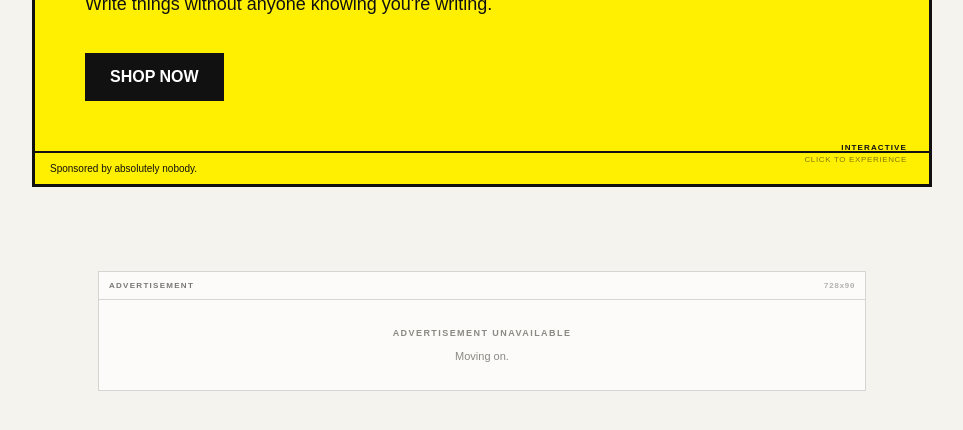
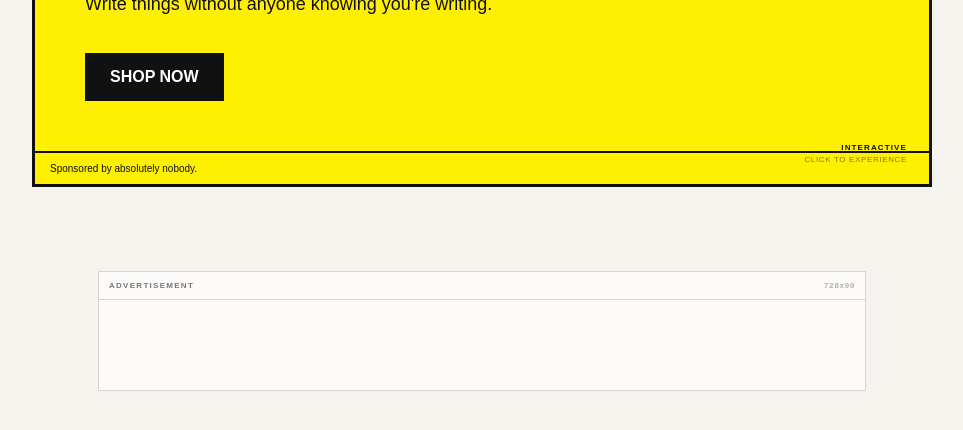
Before and after one commit to extonz/AdsParadise, a Next.js app: page / in a window 1280 px wide. Shown: the part 2208-2638 px from the top of the page, without its empty margins (158-1121 px from the left). Built offline with nearby package versions, Linux system fonts and the light colour scheme.

Commit message:
Fix real ad rendering with isolated iframe mounts

```diff
--- a/app/components/ads/RealAd.tsx
+++ b/app/components/ads/RealAd.tsx
@@ -1,6 +1,6 @@
 "use client";
 
-import { useEffect, useRef, useState } from "react";
+import { useMemo } from "react";
 
 type RealAdSize = "320x50" | "468x60" | "728x90" | "300x250";
 
@@ -31,123 +31,52 @@ const AD_CONFIG = {
   },
 } as const;
 
-let adsterraQueue: Promise<void> = Promise.resolve();
-
-function loadAdsterra(
-  mount: HTMLDivElement,
+function buildAdDocument(
   key: string,
   width: number,
   height: number,
 ) {
-  adsterraQueue = adsterraQueue.then(
-    () =>
-      new Promise<void>((resolve) => {
-        if (!mount.isConnected) {
-          resolve();
-          return;
-        }
-
-        mount.replaceChildren();
-
-        const optionsScript = document.createElement("script");
-        optionsScript.type = "text/javascript";
-        optionsScript.text = `window.atOptions = {
-  key: '${key}',
-  format: 'iframe',
-  height: ${height},
-  width: ${width},
-  params: {}
-};`;
-
-        const invokeScript = document.createElement("script");
-        invokeScript.type = "text/javascript";
-        invokeScript.async = false;
-        invokeScript.src =
-          `https://www.highperformanceformat.com/${key}/invoke.js`;
-
-        const finish = () => {
-          window.clearTimeout(timeout);
-          invokeScript.removeEventListener("load", finish);
-          invokeScript.removeEventListener("error", finish);
-          resolve();
-        };
-
-        const timeout = window.setTimeout(finish, 9000);
-
-        invokeScript.addEventListener("load", finish, { once: true });
-        invokeScript.addEventListener("error", finish, { once: true });
-
-        mount.append(optionsScript, invokeScript);
-      }),
-  );
-
-  return adsterraQueue;
+  return `<!doctype html>
+<html>
+<head>
+<meta charset="utf-8">
+<meta name="viewport" content="width=${width}, initial-scale=1">
+<style>
+html,body{margin:0;padding:0;width:100%;height:100%;overflow:hidden;background:transparent}
+body{display:flex;align-items:center;justify-content:center}
+</style>
+</head>
+<body>
+<script>
+var atOptions={
+  'key':'${key}',
+  'format':'iframe',
+  'height':${height},
+  'width':${width},
+  'params':{}
+};
+</script>
+<script src="https://www.highperformanceformat.com/${key}/invoke.js"></script>
+</body>
+</html>`;
 }
 
 export default function RealAd({ size }: RealAdProps) {
-  const mountRef = useRef<HTMLDivElement>(null);
-  const countedRef = useRef(false);
-  const [loaded, setLoaded] = useState(false);
-  const [failed, setFailed] = useState(false);
   const config = AD_CONFIG[size];
 
-  useEffect(() => {
-    const mount = mountRef.current;
-    if (!mount) return;
-
-    let cancelled = false;
-    countedRef.current = false;
-    setLoaded(false);
-    setFailed(false);
-
-    loadAdsterra(
-      mount,
-      config.key,
-      config.width,
-      config.height,
-    ).then(() => {
-      if (cancelled || !mount.isConnected) return;
-
-      const hasIframe = Boolean(mount.querySelector("iframe"));
-
-      setLoaded(hasIframe);
-      setFailed(!hasIframe);
-    });
-
-    return () => {
-      cancelled = true;
-    };
-  }, [config.height, config.key, config.width]);
-
-  useEffect(() => {
-    const mount = mountRef.current;
-    if (!mount) return;
-
-    const observer = new IntersectionObserver(
-      ([entry]) => {
-        const hasRealAd = Boolean(mount.querySelector("iframe"));
-
-        if (
-          entry.isIntersecting &&
-          hasRealAd &&
-          !countedRef.current
-        ) {
-          countedRef.current = true;
-          window.dispatchEvent(new Event("ad-seen"));
-        }
-      },
-      { threshold: 0.5 },
-    );
-
-    observer.observe(mount);
-    return () => observer.disconnect();
-  }, []);
+  const srcDoc = useMemo(
+    () =>
+      buildAdDocument(
+        config.key,
+        config.width,
+        config.height,
+      ),
+    [config.key, config.width, config.height],
+  );
 
   return (
     <section
-      className={`real-ad real-ad-${size}${
-        loaded ? " is-loaded" : ""
-      }${failed ? " is-failed" : ""}`}
+      className={`real-ad real-ad-${size}`}
       aria-label="Advertisement"
     >
       <div className="real-ad-label">
@@ -156,26 +85,16 @@ export default function RealAd({ size }: RealAdProps) {
       </div>
 
       <div className="real-ad-content">
-        <div
-          ref={mountRef}
-          className="real-ad-mount"
-          aria-hidden="true"
+        <iframe
+          title={`Advertisement ${size}`}
+          srcDoc={srcDoc}
+          width={config.width}
+          height={config.height}
+          loading="lazy"
+          scrolling="no"
+          frameBorder="0"
+          sandbox="allow-scripts allow-popups allow-popups-to-escape-sandbox allow-forms allow-same-origin"
         />
-
-        {!loaded && !failed && (
-          <div className="real-ad-loading" aria-hidden="true">
-            <span />
-            <span />
-            <span />
-          </div>
-        )}
-
-        {failed && (
-          <div className="real-ad-fallback" role="status">
-            <span>ADVERTISEMENT UNAVAILABLE</span>
-            <small>Moving on.</small>
-          </div>
-        )}
       </div>
     </section>
   );
```
